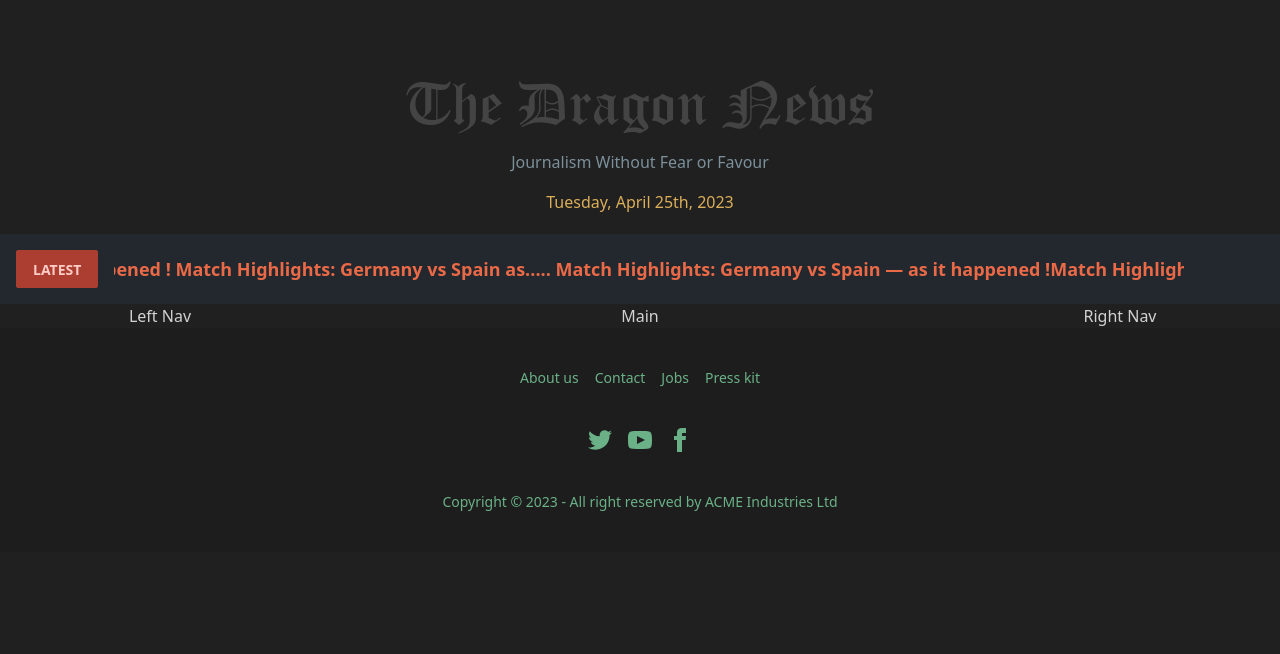
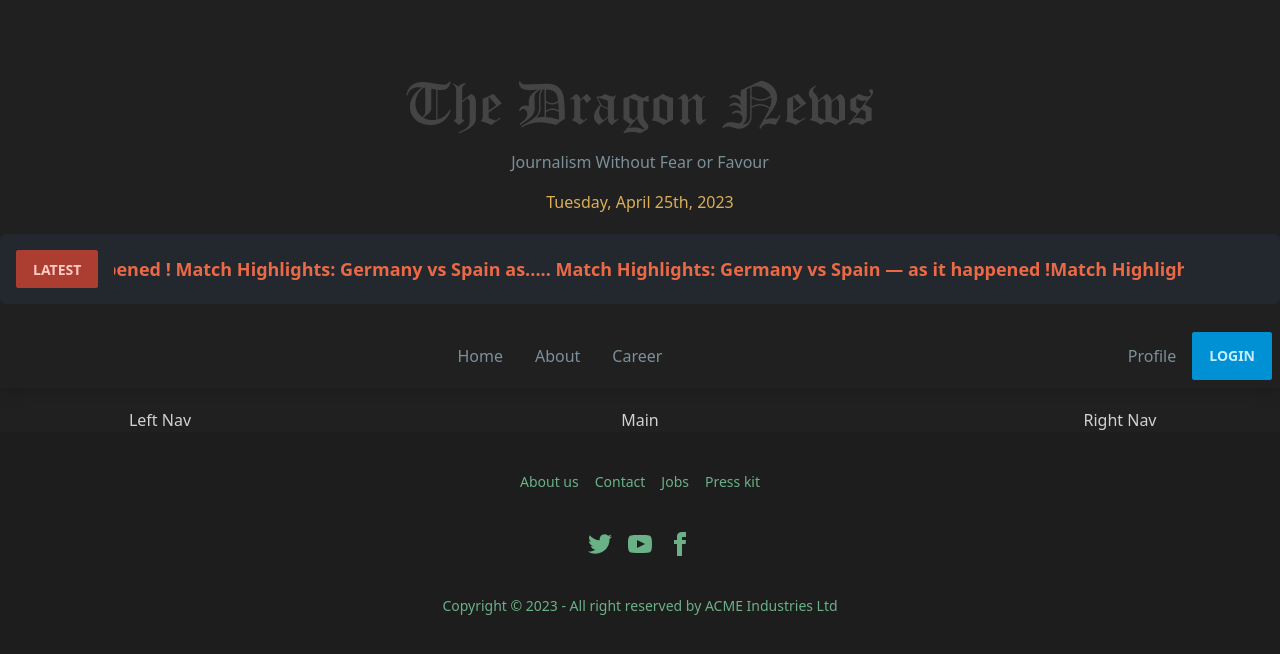
Before and after one commit to rakib8680/The-New-York-Times, a React (Vite) app: page / in a window 1280 px wide. Shown: the top 654 px of the page. Built offline with nearby package versions, Linux system fonts and the light colour scheme.

Commit message:
header part done

```diff
--- a/src/pages/Header.jsx
+++ b/src/pages/Header.jsx
@@ -1,6 +1,7 @@
 import moment from 'moment';
 import React from 'react';
 import Marquee from 'react-fast-marquee';
+import { NavLink } from 'react-router-dom';
 import logo from '../assets/logo.png'
 const Header = () => {
     return (
@@ -10,13 +11,43 @@ const Header = () => {
                 <p className='text-secondary'>Journalism Without Fear or Favour</p>
                 <p className='text-warning'>{moment().format("dddd, MMMM Do, YYYY")}</p>
             </div>
-            <div className='flex bg-neutral py-4 ps-4 pe-24 gap-4 '>
+            <div className='flex bg-neutral py-4 ps-4 pe-24 gap-4 rounded-md'>
                 <button className='btn btn-error btn-sm px-4 pt-3 pb-6'>Latest</button>
-                <Marquee className='font-semibold text-lg text-accent' pauseOnHover speed={80} gradient={true} gradientColor={[30, 40, 46]}>
+                <Marquee className='font-semibold text-lg text-accent' pauseOnHover speed={80}  gradientColor={[30, 40, 46]}>
                     Match Highlights: Germany vs Spain — as it happened   !   Match Highlights: Germany vs Spain as.....
                     Match Highlights: Germany vs Spain — as it happened   !
                 </Marquee>
             </div>
+            <nav>
+                <nav className="navbar bg-base shadow-lg  my-5">
+                    <div className="container mx-auto ">
+
+                        <ul className="navbar-nav flex mx-auto">
+                            <li className="nav-item">
+                                <NavLink  to="/home" className="nav-link text-secondary mx-4 hover:text-indigo-500">
+                                    Home
+                                </NavLink>
+                            </li>
+                            <li className="nav-item">
+                                <NavLink  to="/about" className="nav-link text-secondary mx-4 hover:text-indigo-500">
+                                    About
+                                </NavLink>
+                            </li>
+                            <li className="nav-item">
+                                <NavLink  to="/career" className="nav-link text-secondary mx-4 hover:text-indigo-500">
+                                    Career
+                                </NavLink>
+                            </li>
+                        </ul>
+                        <div className=' flex items-center rounded-md'>
+                            <p className='text-secondary mx-4'>Profile</p>
+                            <button className="btn  btn-info ">
+                                Login
+                            </button>
+                        </div>
+                    </div>
+                </nav>
+            </nav>
         </div>
     );
 };
```
